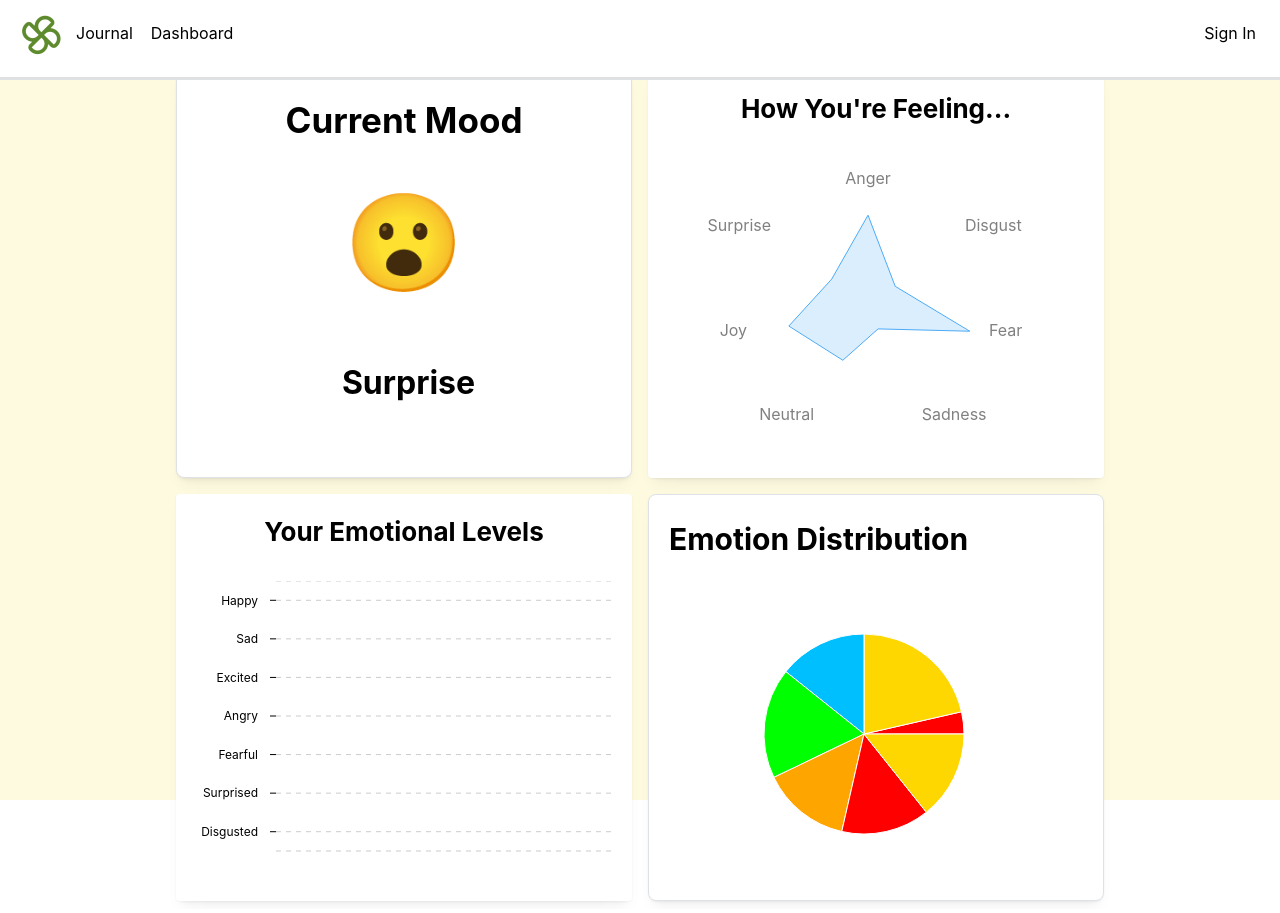
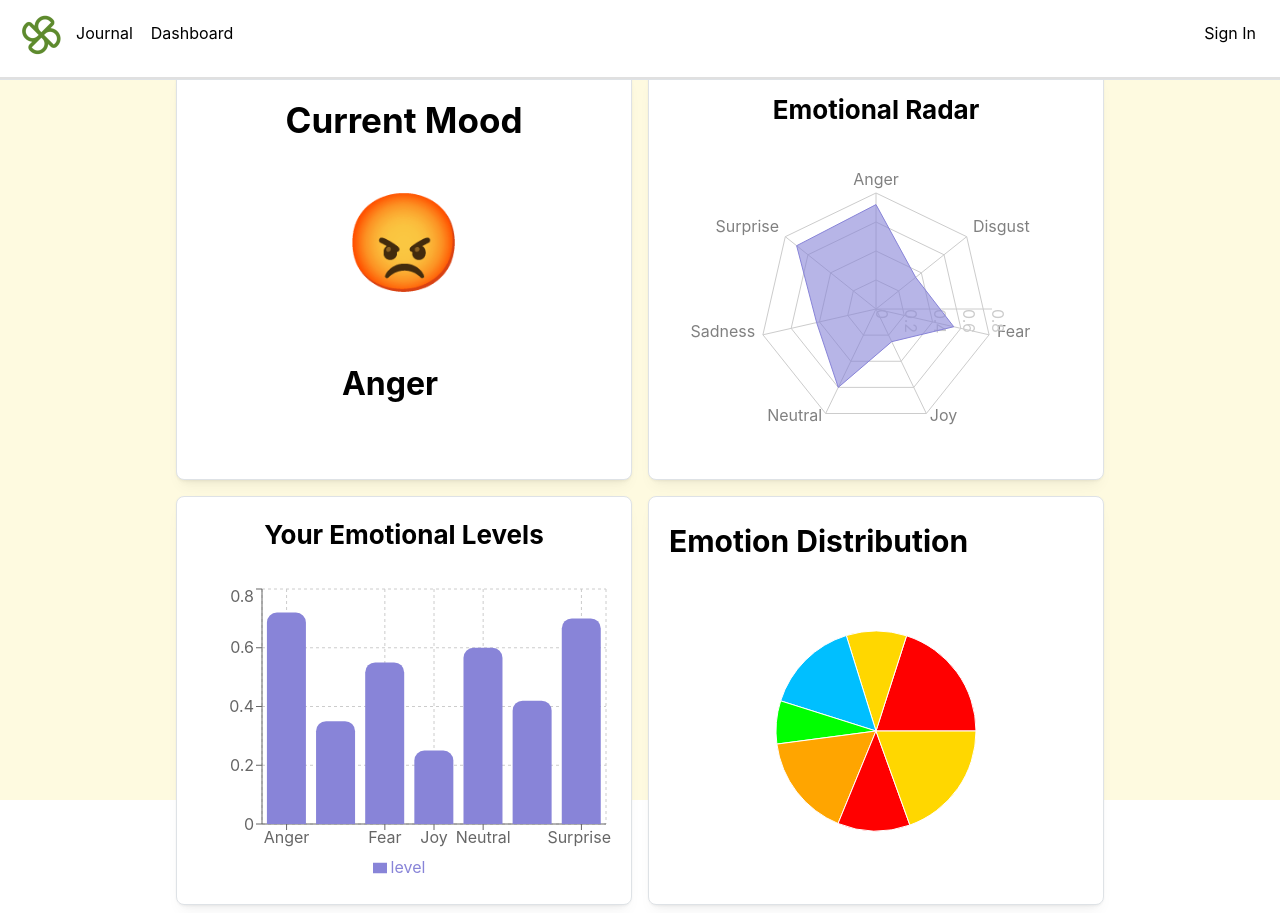
Before and after one commit to andrewbapham/justvent, a React (Vite) app in the folder frontend/: page /dashboard in a window 1280 px wide. Built offline with nearby package versions, Linux system fonts and the light colour scheme.

Commit message:
added sample data to dashboard

```diff
--- a/frontend/src/pages/components/Dashboard/Barchart.jsx
+++ b/frontend/src/pages/components/Dashboard/Barchart.jsx
@@ -1,24 +1,37 @@
 import React from 'react';
 import { Card, Title as MantineTitle } from '@mantine/core';
-import { BarChart } from '@mantine/charts';
-import { data } from '../../data';
+import { BarChart, Bar, XAxis, YAxis, CartesianGrid, Tooltip, Legend, ResponsiveContainer } from 'recharts';
 
-const Barchart = () => {
+const Barchart = ({ data }) => {
+  // Map the emotion data if it's available, otherwise use a fallback empty array
+  const barChartData = data
+    ? Object.keys(data).map((emotion) => ({
+        emotion: emotion.charAt(0).toUpperCase() + emotion.slice(1),
+        level: data[emotion],
+      }))
+    : [];
+
   return (
-    <Card shadow="sm" padding="lg">
+    <Card shadow="sm" padding="lg" radius="md" withBorder style={{ height: "100%", backgroundColor: "white" }}>
       <MantineTitle order={2} align="center" mb="xl">
         Your Emotional Levels
       </MantineTitle>
 
-      <BarChart
-        h={300}
-        data={data}
-        dataKey="emotion"
-        orientation="vertical"
-        yAxisProps={{ width: 80 }}
-        barProps={{ radius: 100 }}
-        series={[{ name: 'Emotion Levels', color: 'blue.6' }]}
-      />
+      {/* Render the chart only if there is data */}
+      {barChartData.length > 0 ? (
+        <ResponsiveContainer width="100%" height={300}>
+          <BarChart data={barChartData}>
+            <CartesianGrid strokeDasharray="3 3" />
+            <XAxis dataKey="emotion" />
+            <YAxis />
+            <Tooltip />
+            <Legend />
+            <Bar dataKey="level" fill="#8884d8" radius={[10, 10, 0, 0]} />
+          </BarChart>
+        </ResponsiveContainer>
+      ) : (
+        <p style={{ textAlign: 'center' }}>No data available</p>
+      )}
     </Card>
   );
 };
--- a/frontend/src/pages/components/Dashboard/Dashboard.jsx
+++ b/frontend/src/pages/components/Dashboard/Dashboard.jsx
@@ -1,11 +1,23 @@
-import React, { useState } from 'react';
-import { Container, Grid, Center, Box, Card, Text } from '@mantine/core';
-import { PieChart, Pie, Cell, Tooltip } from 'recharts';
+import React, { useState, useEffect } from 'react';
+import { Container, Grid, Center, Box, Card, Text, Select } from '@mantine/core';
 import Barchart from './Barchart';
-import Radarchart from './Radarchat.jsx';
+import Radarchart from './Radarchat';
+import EmotionPieChart from './EmotionPieChart';
 
 import "../../design/Dashboard.css";
 
+// Sample data to simulate API response
+const sampleEmotionsData = {
+  "Anger": 0.72,
+  "Disgust": 0.35,
+  "Fear": 0.55,
+  "Joy": 0.25,
+  "Neutral": 0.60,
+  "Sadness": 0.42,
+  "Surprise": 0.70
+};
+
+// Emoji mapping for current mood
 const moodEmojis = {
   Anger: '😡',
   Disgust: '🤢',
@@ -16,25 +28,17 @@ const moodEmojis = {
   Surprise: '😮',
 };
 
-const pieData = [
-  { name: 'Anger', value: 5 },
-  { name: 'Disgust', value: 30 },
-  { name: 'Fear', value: 20 },
-  { name: 'Joy', value: 25 },
-  { name: 'Neutral', value: 20 },
-  { name: 'Sadness', value: 20 },
-  { name: 'Surprise', value: 20 },
-];
-
-const COLORS = ['#FF0000', '#FFD700', '#00BFFF', '#00FF00', '#FFA500'];
-
 const Dashboard = () => {
-  const [currentMood, setCurrentMood] = useState('Surprise');
+  const [currentMood, setCurrentMood] = useState('Neutral');
+  const [pieData, setPieData] = useState([]);
+  const [emotionsData, setEmotionsData] = useState({});
   const [dateRange, setDateRange] = useState({
     startDate: '',
-    endDate: ''
+    endDate: '',
+    rangeType: 'day',  // Default to 'day'
   });
 
+  // Handle date input changes
   const handleDateChange = (e) => {
     const { name, value } = e.target;
     setDateRange((prev) => ({
@@ -43,18 +47,66 @@ const Dashboard = () => {
     }));
   };
 
+  // Handle date range type change
+  const handleRangeTypeChange = (value) => {
+    setDateRange((prev) => ({
+      ...prev,
+      rangeType: value,
+      startDate: '',  // Reset start date when range type changes
+      endDate: '',    // Reset end date when range type changes
+    }));
+  };
+
+  // Fetch sample emotion data (instead of calling API)
+  useEffect(() => {
+    const fetchEmotionData = () => {
+      const emotionsData = sampleEmotionsData;
+
+      // Prepare pie data for the PieChart
+      const pieChartData = Object.keys(emotionsData).map((emotion) => ({
+        name: emotion.charAt(0).toUpperCase() + emotion.slice(1),
+        value: emotionsData[emotion],
+      }));
+
+      setPieData(pieChartData);
+      setEmotionsData(emotionsData);  // Set data for Radar and Bar charts
+
+      // Determine the highest emotion for "current mood"
+      const highestEmotion = pieChartData.reduce((prev, current) => {
+        return prev.value > current.value ? prev : current;
+      }, { name: 'Neutral', value: 0 });
+
+      setCurrentMood(highestEmotion.name || 'Neutral');
+    };
+
+    fetchEmotionData();
+  }, [dateRange]);
+
   return (
     <Center className="fullscreen-center">
       <Container className="fullscreen-container">
         <h1>Your <i>current</i> state of mind</h1>
 
+        {/* Date range selection controls */}
         <Box style={{ marginBottom: "2em", display: "flex", gap: "10px" }}>
+          {dateRange.rangeType === 'day' ? (
             <input
               type="date"
               name="startDate"
               value={dateRange.startDate}
               onChange={handleDateChange}
               style={{ padding: "8px", borderRadius: "5px" }}
+              placeholder="Select Date"
+            />
+          ) : (
+            <>
+              <input
+                type="date"
+                name="startDate"
+                value={dateRange.startDate}
+                onChange={handleDateChange}
+                style={{ padding: "8px", borderRadius: "5px" }}
+                placeholder="Start Date"
               />
               <input
                 type="date"
@@ -62,57 +114,51 @@ const Dashboard = () => {
                 value={dateRange.endDate}
                 onChange={handleDateChange}
                 style={{ padding: "8px", borderRadius: "5px" }}
+                placeholder="End Date"
+              />
+            </>
+          )}
+          <Select
+            value={dateRange.rangeType}
+            onChange={handleRangeTypeChange}
+            data={[
+              { value: 'day', label: 'Day' },
+              { value: 'week', label: 'Week' },
+              { value: 'month', label: 'Month' },
+              { value: 'year', label: 'Year' }
+            ]}
+            style={{ padding: "8px", borderRadius: "5px", width: "150px" }}
           />
         </Box>
 
+        {/* Grid layout for charts */}
         <Grid>
-          {/* Current Mood card */}
+          {/* Current Mood Card */}
           <Grid.Col span={6}>
             <Card shadow="sm" padding="lg" radius="md" withBorder style={{ height: "100%" }}>
               <Text weight={500} size="lg" mb="md" className="card-title">
                 <b>Current Mood</b>
               </Text>
-
               <Text size="xl" className="emoji-large bounce">
                 {moodEmojis[currentMood]}
               </Text>
-              <h2 className='emojiword'>{currentMood}</h2>
+              <h2 className="emojiword">{currentMood}</h2>
             </Card>
           </Grid.Col>
 
-          {/* Radar chart */}
+          {/* Radar Chart */}
           <Grid.Col span={6}>
-            <Radarchart />
+            <Radarchart data={emotionsData} />  {/* Pass emotionsData as prop */}
           </Grid.Col>
 
-          {/* Bar chart */}
+          {/* Bar Chart */}
           <Grid.Col span={6}>
-            <Barchart />
+            <Barchart data={emotionsData} />  {/* Pass emotionsData as prop */}
           </Grid.Col>
 
-          {/* Pie chart */}
+          {/* Emotion PieChart */}
           <Grid.Col span={6}>
-            <Card shadow="sm" padding="lg" radius="md" withBorder style={{ height: "100%" }}>
-              <Text weight={500} size="lg" mb="md" className="card-subtitle">
-                <b>Emotion Distribution</b>
-              </Text>
-              <PieChart width={300} height={300}>
-                <Pie
-                  data={pieData}
-                  cx={190}
-                  cy={150}
-                  labelLine={false}
-                  outerRadius={100}
-                  fill="#8884d8"
-                  dataKey="value"
-                >
-                  {pieData.map((entry, index) => (
-                    <Cell key={`cell-${index}`} fill={COLORS[index % COLORS.length]} />
-                  ))}
-                </Pie>
-                <Tooltip />
-              </PieChart>
-            </Card>
+            <EmotionPieChart pieData={pieData} />  {/* Pass pieData as prop */}
           </Grid.Col>
         </Grid>
       </Container>
--- /dev/null
+++ b/frontend/src/pages/components/Dashboard/EmotionPieChart.jsx
@@ -0,0 +1,49 @@
+import React from 'react';
+import { Card, Center, Text } from '@mantine/core';
+import { PieChart, Pie, Cell, Tooltip, ResponsiveContainer } from 'recharts';
+
+// Define colors for the PieChart slices
+const COLORS = ['#FF0000', '#FFD700', '#00BFFF', '#00FF00', '#FFA500'];
+
+const EmotionPieChart = ({ pieData }) => {
+  // Render only if pieData is available
+  return (
+    <Card
+      shadow="sm"
+      padding="lg"
+      radius="md"
+      withBorder
+      style={{ height: "100%", backgroundColor: "#ffffff" }}  // Ensure a white background
+    >
+      <Text weight={500} size="lg" mb="md" className="card-subtitle" style={{alignItems: 'center',marginleft: '7em'}}>
+        <b>Emotion Distribution</b>
+      </Text>
+
+      {/* Check if pieData has any entries */}
+      {pieData && pieData.length > 0 ? (
+        <ResponsiveContainer width="100%" height={300}>
+          <PieChart>
+            <Pie
+              data={pieData}
+              cx="50%"  // Center the Pie chart horizontally
+              cy="50%"  // Center the Pie chart vertically
+              labelLine={false}
+              outerRadius={100}
+              fill="#8884d8"
+              dataKey="value"
+            >
+              {pieData.map((entry, index) => (
+                <Cell key={`cell-${index}`} fill={COLORS[index % COLORS.length]} />
+              ))}
+            </Pie>
+            <Tooltip />
+          </PieChart>
+        </ResponsiveContainer>
+      ) : (
+        <Text align="center">No data available</Text>  // Fallback if no data is available
+      )}
+    </Card>
+  );
+};
+
+export default EmotionPieChart;
--- a/frontend/src/pages/components/Dashboard/Radarchat.jsx
+++ b/frontend/src/pages/components/Dashboard/Radarchat.jsx
@@ -1,32 +1,35 @@
 import React from 'react';
-import { RadarChart as MantineRadarChart } from '@mantine/charts';
 import { Card, Title as MantineTitle } from '@mantine/core';
+import { Radar, RadarChart, PolarGrid, PolarAngleAxis, PolarRadiusAxis, ResponsiveContainer } from 'recharts';
 
-const Radarchart = () => {
-  const data = [
-    { product: 'Anger', sales: 80 },
-    { product: 'Disgust', sales: 30 },
-    { product: 'Fear', sales: 90 },
-    { product: 'Sadness', sales: 20 },
-    { product: 'Neutral', sales: 50 },
-    { product: 'Joy', sales: 70 },
-    { product: 'Surprise', sales: 40 },
-  ];
+const Radarchart = ({ data }) => {
+  // Transform the received data into the format needed for the RadarChart
+  const radarChartData = data
+    ? Object.keys(data).map((emotion) => ({
+        emotion: emotion.charAt(0).toUpperCase() + emotion.slice(1),
+        level: data[emotion],
+      }))
+    : [];
 
   return (
-    <Card shadow="sm" padding="lg" id="maincard">
+    <Card shadow="sm" padding="lg" radius="md" withBorder style={{ height: "100%", backgroundColor: "white" }}>
       <MantineTitle order={2} align="center" mb="xl">
-        How You're Feeling...
+        Emotional Radar
       </MantineTitle>
-      <MantineRadarChart
-        h={300}
-        w={400}
-        data={data}
-        dataKey="product"
-        padding={80}
-        series={[{ name: 'sales', color: 'blue.4', opacity: 0.2 }]}
-        axislabels={{ fontSize: 1 }}
-      />
+
+      {/* Render the radar chart only if radarChartData has entries */}
+      {radarChartData.length > 0 ? (
+        <ResponsiveContainer width="100%" height={300}>
+          <RadarChart outerRadius="80%" data={radarChartData}>
+            <PolarGrid />
+            <PolarAngleAxis dataKey="emotion" />
+            <PolarRadiusAxis />
+            <Radar name="Level" dataKey="level" stroke="#8884d8" fill="#8884d8" fillOpacity={0.6} />
+          </RadarChart>
+        </ResponsiveContainer>
+      ) : (
+        <p style={{ textAlign: 'center' }}>No data available</p>
+      )}
     </Card>
   );
 };
```
Lines whose indentation alone changed are shown as unchanged.
